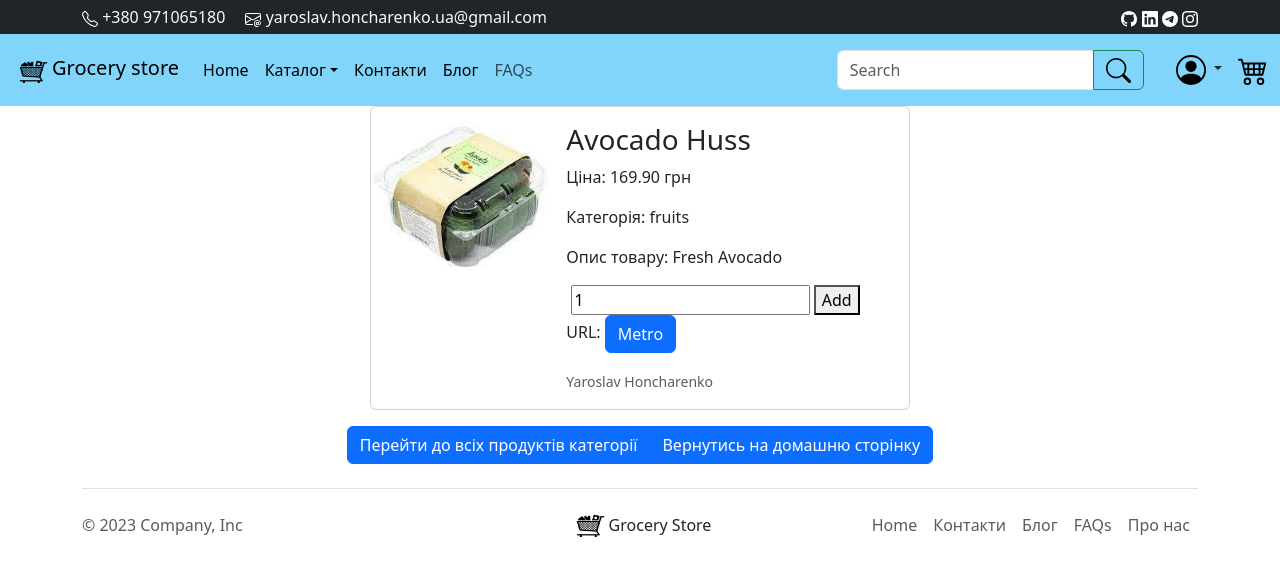
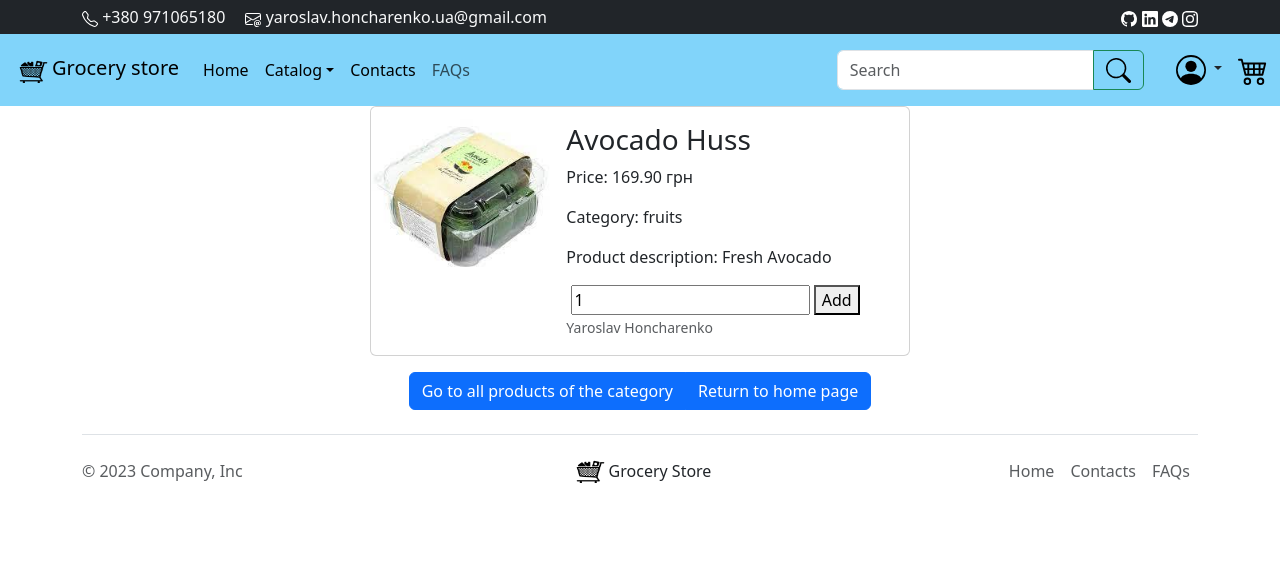
Before and after one commit to YrslvUa/django_ecommerce_shop, a Django app: a page that uses Shop/templates/base.html in a window 1280 px wide. Shown: the top 576 px of the page. Run offline with Django 4.2, Linux system fonts and the light colour scheme; data comes from the database, SQL or seed files in the repository; both versions use the stored data as it was after the commit; some libraries are stand-ins or nearby versions.

Commit message:
made better front

```diff
--- a/Shop/New_Shop/forms.py
+++ b/Shop/New_Shop/forms.py
@@ -13,7 +13,6 @@ class ProductForm(forms.ModelForm):
             'name',
             'price',
             'description',
-            'url',
             'category',
             'product_img',
             'stock',
--- a/Shop/New_Shop/models.py
+++ b/Shop/New_Shop/models.py
@@ -103,7 +103,6 @@ class Product(models.Model):
     slug = AutoSlugField(populate_from='name', unique=True, null=True)
     price = models.DecimalField(max_digits=10, decimal_places=2, default=00.00)
     description = models.TextField(max_length=600, blank=False)
-    url = models.URLField(max_length=200, null=True)
     category = models.ForeignKey(Category, related_name='products', on_delete=models.CASCADE)
     product_img = models.ImageField(
         upload_to=upload_location_product,
--- a/Shop/New_Shop/views.py
+++ b/Shop/New_Shop/views.py
@@ -20,6 +20,7 @@ from .models import SubscribedUser, Product
 
 def home_page(request):
     category_list = Category.objects.all()
+
     context = {
         'title': 'Shop',
         'categories': category_list
@@ -29,6 +30,7 @@ def home_page(request):
 
 def product(request, category_slug=None):
     query = request.GET.get('q')
+
     if category_slug:
         category = get_object_or_404(Category, slug=category_slug)
         queryset = Product.objects.filter(category=category)
@@ -37,16 +39,19 @@ def product(request, category_slug=None):
             queryset = Product.objects.filter(Q(name__icontains=query) | Q(description__icontains=query))
         else:
             queryset = Product.objects.all()
+
     category_list = Category.objects.all()
     paginator = Paginator(queryset, 2)
     page_request_var = 'page'
     page = request.GET.get(page_request_var)
+
     try:
         queryset = paginator.page(page)
     except PageNotAnInteger:
         queryset = paginator.page(1)
     except EmptyPage:
         queryset = paginator.page(paginator.num_pages)
+
     context = {
         'title': 'Product',
         'objects_list': queryset,
@@ -62,6 +67,7 @@ def detail(request, id_product, product_slug):
                                  slug=product_slug,
                                  available=True)
     category_list = Category.objects.all()
+
     context = {
         'title': 'Detail',
         'object': instance,
@@ -78,16 +84,18 @@ def is_staff_or_superuser(user):
 def create(request):
     form = ProductForm(request.POST or None,
                        request.FILES or None)
+
     if form.is_valid():
         instance = form.save(commit=False)
         instance.user = request.user
         instance.save()
-        messages.success(request, 'Продукт збережено!')
+        messages.success(request, 'Product saved!!')
         messages.info(
-            request, '<a href="/create">Створити</a> ще 1 продукт?',
+            request, '<a href="/create">Create</a> 1 more product?',
             extra_tags='html_safe'
         )
         return HttpResponseRedirect(instance.get_absolute_url())
+
     context = {
         'title': 'Create',
         'form': form
@@ -101,22 +109,24 @@ def update(request, id_product=None):
     form = ProductForm(request.POST or None,
                        request.FILES or None,
                        instance=instance)
+
     if form.is_valid():
         instance = form.save(commit=False)
         instance.save()
         messages.info(
-            request, '<a href="/create">Створити</a> новий продукт?',
+            request, '<a href="/create">Create</a> new product?',
             extra_tags='html_safe'
         )
         messages.info(
-            request, '<a href="/">Вернутись на домашню сторінку?</a>',
+            request, '<a href="/">Return to home page??</a>',
             extra_tags='html_safe'
         )
         messages.success(
-            request, f'<a href="/detail/{id}">Продукт</a> збережено!',
+            request, f'<a href="/detail/{id}">Product</a> saved!',
             extra_tags='html_safe'
         )
         return HttpResponseRedirect(instance.get_absolute_url())
+
     context = {
         'title': 'Update',
         'form': form
@@ -128,7 +138,7 @@ def update(request, id_product=None):
 def delete(request, id_product=None):
     instance = get_object_or_404(Product, id=id_product)
     instance.delete()
-    messages.success(request, 'Продукт видалено!')
+    messages.success(request, 'Product removed!')
     return redirect('New_Shop:home_page')
 
 
@@ -142,12 +152,14 @@ def register_request(request):
             messages.success(request, "Registration successful.")
             return redirect(request.session.get('previous_url', 'New_Shop:home_page'))
         messages.error(request, "Unsuccessful registration. Invalid information.")
+
     form = NewUserForm()
+    request.session['previous_url'] = request.META.get('HTTP_REFERER', 'New_Shop:home_page')
+
     context = {
         'title': 'register',
         'register_form': form
     }
-    request.session['previous_url'] = request.META.get('HTTP_REFERER', 'New_Shop:home_page')
     return render(request, 'registration/register.html', context)
 
 
@@ -166,12 +178,14 @@ def login_request(request):
                 messages.error(request, "Invalid username or password.")
         else:
             messages.error(request, "Invalid username or password.")
+
     form = AuthenticationForm()
+    request.session['previous_url'] = request.META.get('HTTP_REFERER', 'New_Shop:home_page')
+
     context = {
         'title': 'register',
         'login_form': form
     }
-    request.session['previous_url'] = request.META.get('HTTP_REFERER', 'New_Shop:home_page')
     return render(request, 'registration/login.html', context)
 
 
@@ -207,7 +221,9 @@ def password_reset_request(request):
                     messages.success(request, 'A message with reset password instructions has been sent to your inbox.')
                     return redirect('New_Shop:home_page')
             messages.error(request, 'An invalid email has been entered.')
+
     password_reset_form = PasswordResetForm()
+
     context = {
         'password_reset_form': password_reset_form
     }
@@ -279,7 +295,12 @@ def cart(request):
                 instance.product.add(p)
 
             return redirect('New_Shop:payment')
-    context = {'products': products, 'total': total, 'address_form': address_form}
+
+    context = {
+        'products': products,
+        'total': total,
+        'address_form': address_form
+    }
     return render(request, 'cart/cart.html', context)
 
 
@@ -298,16 +319,20 @@ def get_products_and_total(request):
 
 def add_to_cart(request, pk):
     instance = get_object_or_404(Product, id=pk, available=True)
+
     if 'cart' not in request.session:
         request.session['cart'] = {}
     products_in_cart = request.session['cart']
     quantity = int(request.POST.get('quantity', 1))
+
     if str(pk) in products_in_cart:
         products_in_cart[str(pk)]['quantity'] += quantity
     else:
         products_in_cart[str(pk)] = {'quantity': quantity}
+
     request.session.modified = True
     messages.info(request, f"{quantity} {instance.name} added to cart successfully!")
+
     return redirect(request.META.get("HTTP_REFERER", 'New_Shop:home_page'))
 
 
@@ -321,6 +346,7 @@ def remove_from_cart(request, pk):
             else:
                 products_in_cart[str(pk)]['quantity'] -= remove_quantity
             request.session.modified = True
+
     return redirect('New_Shop:cart')
 
 
--- a/Shop/templates/base.html
+++ b/Shop/templates/base.html
@@ -62,7 +62,7 @@
                 </li>
                 <li class="nav-item dropdown">
                     <a class="nav-link dropdown-toggle" href="#" id="navbarDropdownMenuLink" role="button"
-                       data-bs-toggle="dropdown" aria-expanded="false" style="color: black">Каталог</a>
+                       data-bs-toggle="dropdown" aria-expanded="false" style="color: black">Catalog</a>
                     <ul class="dropdown-menu" aria-labelledby="navbarDropdownMenuLink">
                         {% if categories %}
                             {% for object in categories %}
@@ -72,11 +72,11 @@
                     </ul>
                 </li>
                 <li class="nav-item">
-                    <a class="nav-link" href="/" style="color: black">Контакти</a>
+                    <a class="nav-link" href="/" style="color: black">Contacts</a>
                 </li>
-                <li class="nav-item">
-                    <a class="nav-link" href="/" style="color: black">Блог</a>
-                </li>
+{#                <li class="nav-item">#}
+{#                    <a class="nav-link" href="/" style="color: black">Блог</a>#}
+{#                </li>#}
                 <li class="nav-item">
                     <a class="nav-link" href="/">FAQs</a>
                 </li>
@@ -144,10 +144,10 @@
 
     <ul class="nav col-md-4 justify-content-end">
         <li class="nav-item"><a href="/" class="nav-link px-2 text-muted">Home</a></li>
-        <li class="nav-item"><a href="/" class="nav-link px-2 text-muted">Контакти</a></li>
-        <li class="nav-item"><a href="/" class="nav-link px-2 text-muted">Блог</a></li>
+        <li class="nav-item"><a href="/" class="nav-link px-2 text-muted">Contacts</a></li>
+{#        <li class="nav-item"><a href="/" class="nav-link px-2 text-muted">Блог</a></li>#}
         <li class="nav-item"><a href="/" class="nav-link px-2 text-muted">FAQs</a></li>
-        <li class="nav-item"><a href="/" class="nav-link px-2 text-muted">Про нас</a></li>
+{#        <li class="nav-item"><a href="/" class="nav-link px-2 text-muted">Про нас</a></li>#}
     </ul>
     </footer>
 </div>
--- a/Shop/templates/detail.html
+++ b/Shop/templates/detail.html
@@ -17,9 +17,9 @@
         <div class="col-md-8">
             <div class="card-body">
                 <h3 class="card-title">{{ object.name }}</h3>
-                <p>Ціна: {{ object.price }} грн</p>
-                <p>Категорія: {{ object.category }}</p>
-                <p>Опис товару: {{ object.description }}</p>
+                <p>Price: {{ object.price }} грн</p>
+                <p>Category: {{ object.category }}</p>
+                <p>Product description: {{ object.description }}</p>
 
             <form method="post" action="{% url 'New_Shop:add_to_cart' object.id %}">
       {% csrf_token %}
@@ -28,7 +28,6 @@
       <button type="submit">Add</button>
     </form>
 
-                <p>URL: <a class="btn btn-primary" href="{{ object.url }}" target="_blank">Metro</a></p>
                 {% if object.user.get_full_name %}
                     <p class="card-text"><small class="text-muted">{{ object.user.get_full_name }}</small></p>
                 {% endif %}
@@ -41,26 +40,26 @@
 <!--  Start Button group -->
 <div class="text-center">
     <div class="btn-group" role="group" aria-label="Button group with nested dropdown">
-        <a class="btn btn-primary" href="/product/{{ object.category_id }}" role="button">Перейти до всіх продуктів категорії</a>
-        <a class="btn btn-primary" href="/" role="button">Вернутись на домашню сторінку</a>
+        <a class="btn btn-primary" href="/product/{{ object.category_id }}" role="button">Go to all products of the category</a>
+        <a class="btn btn-primary" href="/" role="button">Return to home page</a>
         {% if user.is_staff %}
         <div class="btn-group" role="group">
             <button type="button" class="btn btn-primary dropdown-toggle" data-bs-toggle="dropdown" aria-expanded="false">
-                Взаємодія з контентом
+                Interaction with content
             </button>
             <ul class="dropdown-menu">
                 {% if perms.New_Shop.can_edit %}
-                    <li><a class="dropdown-item" href="/update/{{ object.id }}">Редагувати</a></li>
+                    <li><a class="dropdown-item" href="/update/{{ object.id }}">Edit</a></li>
                 {% else %}
                     <p class="text-center">You cannot edit items.</p>
                 {% endif %}
                 {% if perms.New_Shop.can_delete %}
-                    <li><a class="dropdown-item" href='/delete/{{ object.id }}'>Видалити</a></li>
+                    <li><a class="dropdown-item" href='/delete/{{ object.id }}'>Delete</a></li>
                 {% else %}
                     <p class="text-center">You cannot delete items.</p>
                 {% endif %}
                 {% if perms.New_Shop.can_add %}
-                    <li><a class="dropdown-item" href="/create/">Добавити новий продукт</a></li>
+                    <li><a class="dropdown-item" href="/create/">Add</a></li>
                 {% else %}
                     <p class="text-center">You cannot add items.</p>
                 {% endif %}
```
Also changed, not shown: Shop/templates/home page.html (+12 -12 lines), Shop/db.sqlite3, Shop/static/img/banner_img_01.jpg (deleted).
